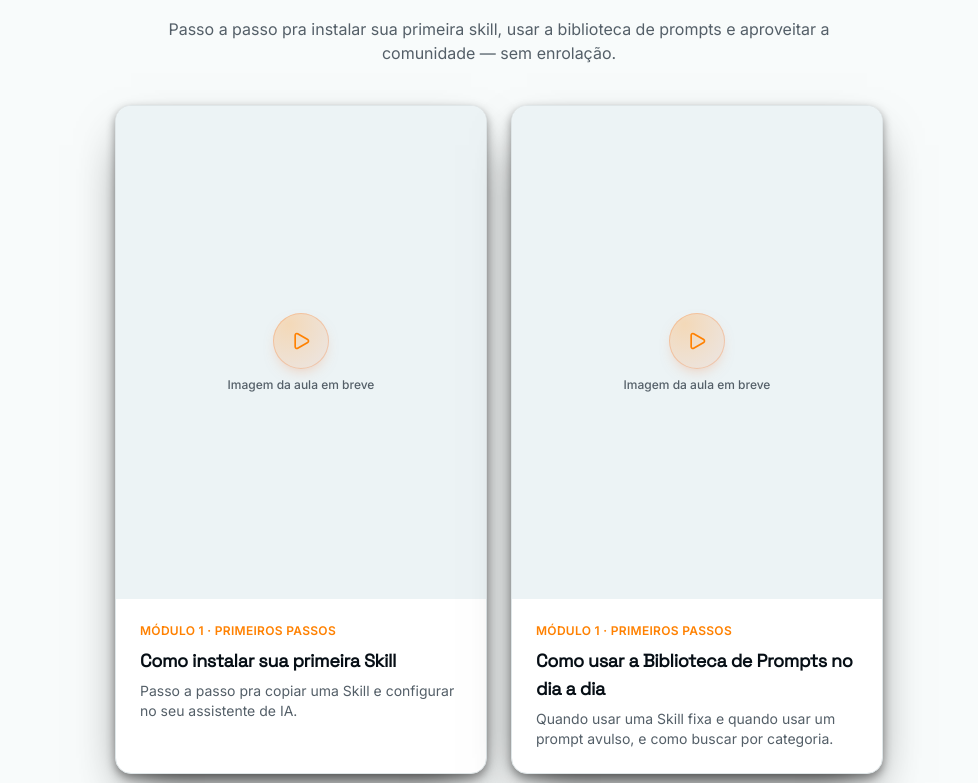
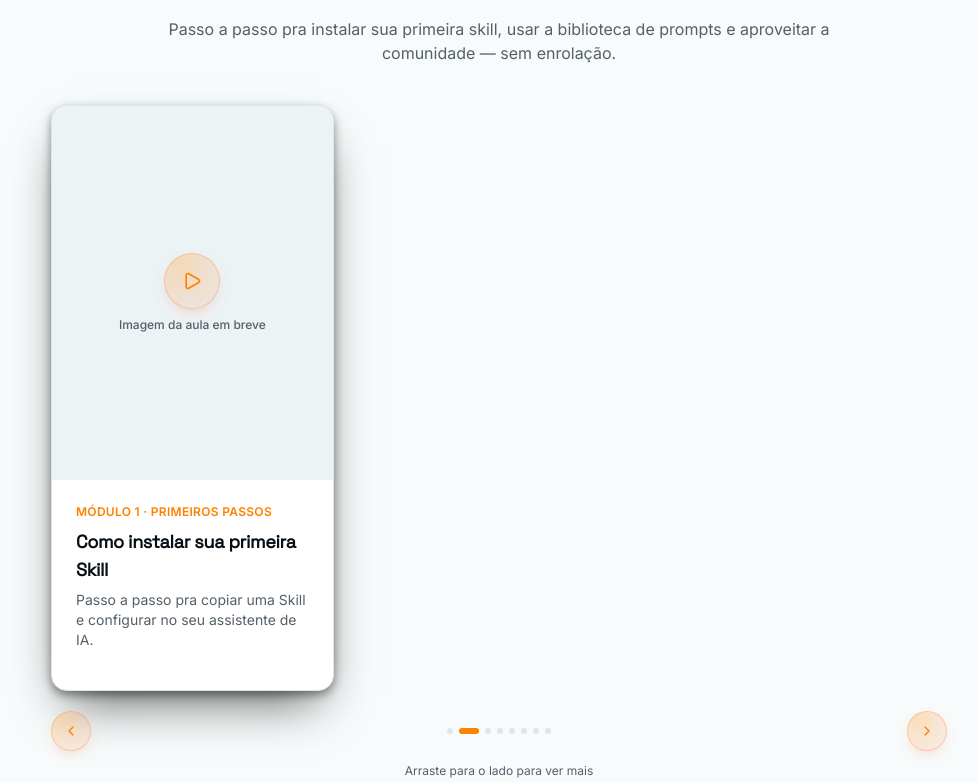
Before and after one commit to Mrc438/Engenhaia, a Next.js app: page /landing in a window 1280 px wide. Shown: the part 6937-7720 px from the top of the page, without its empty margins (141-1119 px from the left). Built offline with nearby package versions, Linux system fonts and the light colour scheme.

Commit message:
aulas: avanco automatico com animacao de slide, mantendo arraste manual

```diff
--- a/src/app/globals.css
+++ b/src/app/globals.css
@@ -277,6 +277,28 @@ button:hover .icon-chip {
   color: var(--accent-foreground);
 }
 
+/* deslize automático do carrossel de Aulas: a cada troca de card (a cada
+   tick do auto-avanço) o item novo entra deslizando da direita, em vez de
+   trocar de forma seca — o "arraste" é do próprio carrossel, não do usuário. */
+@keyframes lp-slide-in {
+  from {
+    opacity: 0;
+    transform: translateX(28px);
+  }
+  to {
+    opacity: 1;
+    transform: translateX(0);
+  }
+}
+.lp-aula-card {
+  animation: lp-slide-in 0.6s ease-out;
+}
+@media (prefers-reduced-motion: reduce) {
+  .lp-aula-card {
+    animation: none;
+  }
+}
+
 /* textura de pontos bem sutil por trás do hero — mesmo espírito do grão do
    body, só que num padrão de grid pra dar profundidade sem chamar atenção */
 .bg-dot-grid {
--- a/src/components/aulas-carousel.tsx
+++ b/src/components/aulas-carousel.tsx
@@ -8,8 +8,10 @@ import { modulosSeed } from "@/data/aulas/modulos";
 // src/data/aulas/modulos.ts (nada inventado) — só não tem imagem ainda
 // (placeholder), a pedido: "vamos popular com as imagens depois".
 //
-// Formato pedido: cards verticais (retrato), dois por vez, avançando
-// sozinho — com pausa ao passar o mouse e setas/dots como alternativa manual.
+// Formato pedido: 3 cards verticais (retrato) — 1 no mobile, 2 no tablet,
+// 3 no desktop —, avançando sozinho com uma animação de slide (classe
+// .lp-aula-card em globals.css, dispara de novo a cada troca de key) e
+// também com arraste manual (touch/mouse) além das setas e dots.
 
 type CarouselItem = {
   moduleOrder: number;
@@ -37,10 +39,11 @@ export const TOTAL_AULAS = ITEMS.length;
 export const TOTAL_MODULOS = modulosSeed.length;
 
 const AUTO_ADVANCE_MS = 4500;
+const DRAG_THRESHOLD_PX = 40;
 
-function LessonCard({ item }: { item: CarouselItem }) {
+function LessonCard({ item, className = "" }: { item: CarouselItem; className?: string }) {
   return (
-    <div className="card-surface flex h-full flex-col overflow-hidden rounded-2xl">
+    <div className={`lp-aula-card card-surface flex h-full flex-col overflow-hidden rounded-2xl ${className}`}>
       {/* placeholder de imagem — populamos com prints reais das aulas depois */}
       <div className="flex aspect-[3/4] items-center justify-center bg-surface-2">
         <div className="flex flex-col items-center gap-2 text-muted">
@@ -66,6 +69,8 @@ export function AulasCarousel() {
   const [index, setIndex] = useState(0);
   const [paused, setPaused] = useState(false);
   const timerRef = useRef<ReturnType<typeof setInterval> | null>(null);
+  const dragStartX = useRef<number | null>(null);
+  const dragging = useRef(false);
 
   function goTo(next: number) {
     setIndex(((next % total) + total) % total);
@@ -81,18 +86,54 @@ export function AulasCarousel() {
     };
   }, [paused, total]);
 
+  function handlePointerDown(e: React.PointerEvent<HTMLDivElement>) {
+    dragStartX.current = e.clientX;
+    dragging.current = true;
+    setPaused(true);
+  }
+
+  function handlePointerUp(e: React.PointerEvent<HTMLDivElement>) {
+    if (!dragging.current || dragStartX.current === null) {
+      setPaused(false);
+      return;
+    }
+    const delta = e.clientX - dragStartX.current;
+    if (delta > DRAG_THRESHOLD_PX) {
+      goTo(index - 1);
+    } else if (delta < -DRAG_THRESHOLD_PX) {
+      goTo(index + 1);
+    }
+    dragStartX.current = null;
+    dragging.current = false;
+    setPaused(false);
+  }
+
+  function handlePointerLeave() {
+    if (dragging.current) {
+      dragStartX.current = null;
+      dragging.current = false;
+    }
+    setPaused(false);
+  }
+
   const first = ITEMS[index];
   const second = ITEMS[(index + 1) % total];
+  const third = ITEMS[(index + 2) % total];
 
   return (
     <div
-      className="mx-auto mt-10 w-full max-w-3xl"
+      className="mx-auto mt-10 w-full max-w-4xl"
       onMouseEnter={() => setPaused(true)}
-      onMouseLeave={() => setPaused(false)}
+      onMouseLeave={handlePointerLeave}
     >
-      <div className="grid grid-cols-2 gap-4 sm:gap-6">
+      <div
+        className="grid cursor-grab touch-pan-y grid-cols-1 select-none gap-4 active:cursor-grabbing sm:grid-cols-2 sm:gap-6 lg:grid-cols-3"
+        onPointerDown={handlePointerDown}
+        onPointerUp={handlePointerUp}
+      >
         <LessonCard key={first.title} item={first} />
-        <LessonCard key={second.title} item={second} />
+        <LessonCard key={second.title} item={second} className="hidden sm:flex" />
+        <LessonCard key={third.title} item={third} className="hidden lg:flex" />
       </div>
 
       <div className="mt-5 flex items-center justify-between">
@@ -123,9 +164,7 @@ export function AulasCarousel() {
           <Icon name="chevron-right" className="h-4 w-4" />
         </button>
       </div>
-      <p className="mt-3 text-center text-xs text-muted">
-        Aulas {index + 1}-{((index + 1) % total) + 1} de {total}
-      </p>
+      <p className="mt-3 text-center text-xs text-muted">Arraste para o lado para ver mais</p>
     </div>
   );
 }
```
